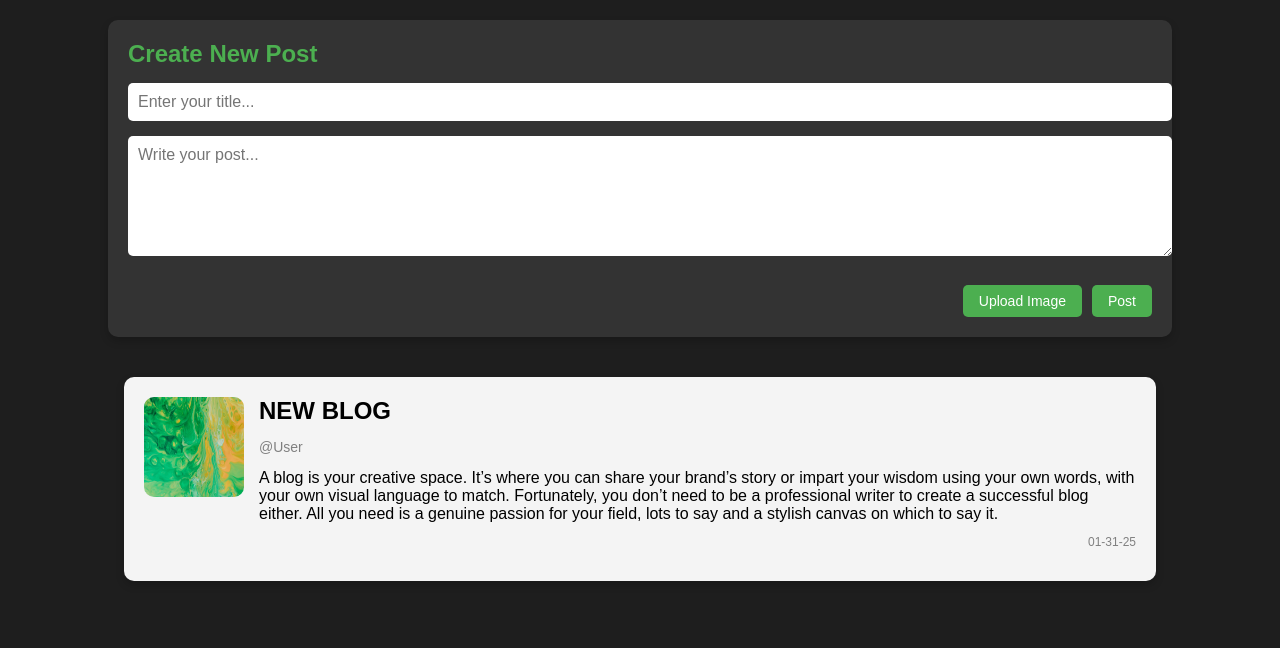
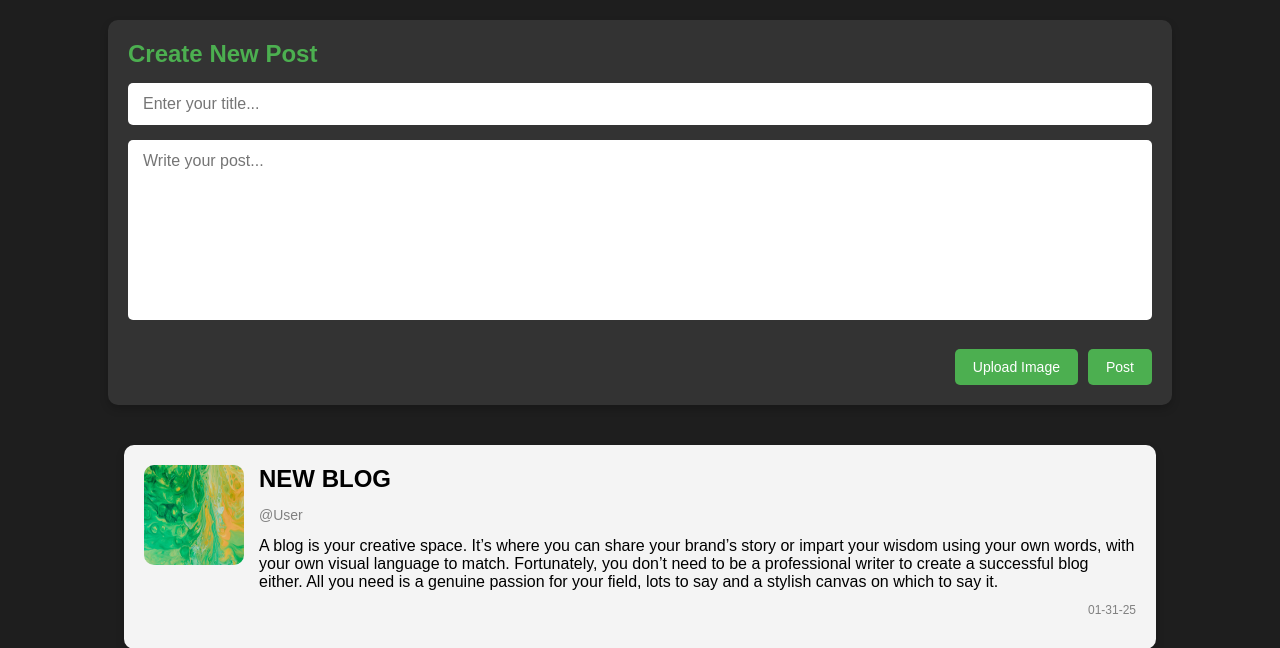
Before and after one commit to Pseudonym000/Echo-Database, a Flask app: page / in a window 1280 px wide. Shown: the part 106-754 px from the top of the page. Run offline with Flask 3, Linux system fonts and the light colour scheme.

Commit message:
Fixed padding and resizeable textbox

```diff
--- a/static/newsfeed.css
+++ b/static/newsfeed.css
@@ -36,8 +36,7 @@ h1 {
 
 .post-form h2 {
     color: #4CAF50;
-    margin: 0;
-    margin-bottom: 15px;
+    margin: 0 0 15px 0;
     text-align: left;
 }
 
@@ -47,51 +46,47 @@ h1 {
 
 .input-group input[type="text"] {
     width: 100%;
-    padding: 10px;
+    padding: 12px 15px;
     border: none;
     border-radius: 5px;
     background-color: white;
     font-size: 16px;
+    box-sizing: border-box;
 }
 
 .input-group textarea {
     width: 100%;
-    padding: 10px;
+    padding: 12px 15px;
     border: none;
     border-radius: 5px;
     background-color: white;
     font-size: 16px;
-    min-height: 100px;
-    resize: vertical;
+    min-height: 180px;
+    resize: none;
     margin-bottom: 10px;
+    box-sizing: border-box;
 }
-
 
 .action-buttons {
     display: flex;
-    justify-content: right;
+    justify-content: flex-end;
     gap: 10px;
-    margin-top: 10px;
+    margin-top: 15px;
 }
 
-.upload-button {
-    padding: 8px 16px;
+.upload-button, .post-button {
+    padding: 10px 18px;
     background-color: #4CAF50;
     color: white;
     border: none;
     border-radius: 5px;
     cursor: pointer;
     font-size: 14px;
+    transition: background-color 0.2s;
 }
 
-.post-button {
-    padding: 8px 16px;
-    background-color: #4CAF50;
-    color: white;
-    border: none;
-    border-radius: 5px;
-    cursor: pointer;
-    font-size: 14px;
+.upload-button:hover, .post-button:hover {
+    background-color: #3e8e41;
 }
 
 
```
